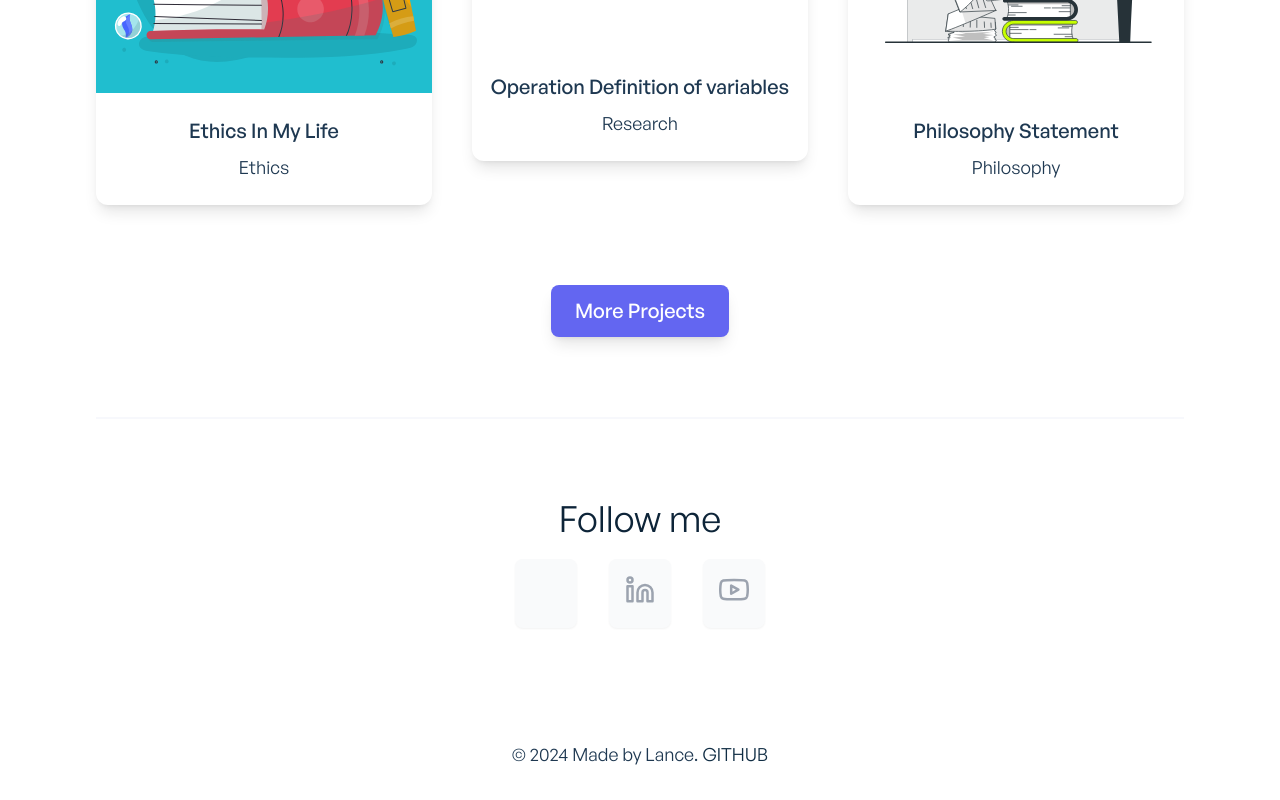
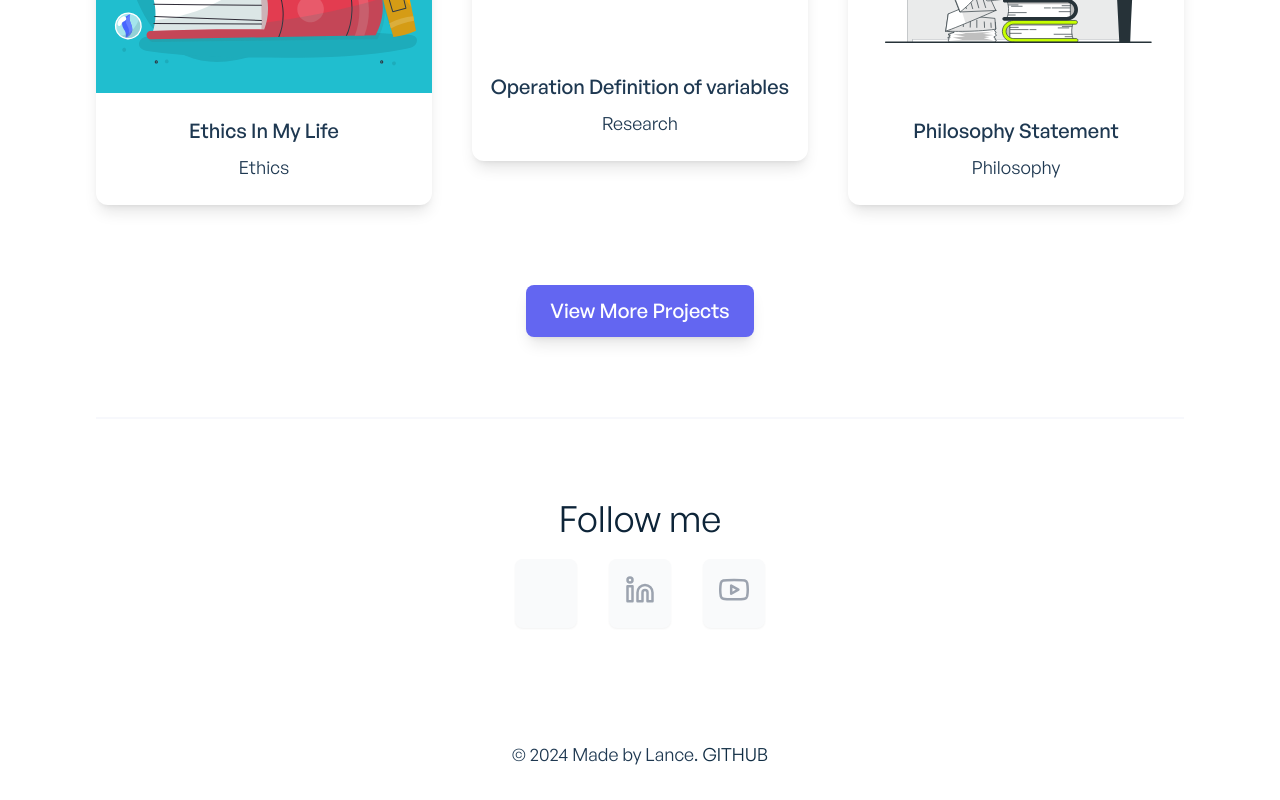
Before and after one commit to Blindtroop/portfolio-project, a React (Create React App) app: page / in a window 1280 px wide. Shown: the part 1772-2572 px from the top of the page. Built offline with nearby package versions, Linux system fonts and the light colour scheme; some icons are missing.

Commit message:
Fix:Updated the projects

```diff
--- a/src/pages/Home.jsx
+++ b/src/pages/Home.jsx
@@ -14,15 +14,19 @@ const Home = () => {
 			</ProjectsProvider>
 
 			<div className="mt-8 sm:mt-10 flex justify-center">
-				<Link
-					to="/projects"
-					className="font-general-medium flex items-center px-6 py-3 rounded-lg shadow-lg hover:shadow-xl bg-indigo-500 hover:bg-indigo-600 focus:ring-1 focus:ring-indigo-900 text-white text-lg sm:text-xl duration-300"
-					aria-label="More Projects"
-				>
-					<Button title="More Projects" />
-				</Link>
+  <a
+    href="https://drive.google.com/drive/folders/1URfdDAl6DgHw3rsus3pR_xmrD4dfzIT0?usp=drive_link"
+    target="_blank"
+    rel="noopener noreferrer"
+    className="font-general-medium flex items-center px-6 py-3 rounded-lg shadow-lg hover:shadow-xl bg-indigo-500 hover:bg-indigo-600 focus:ring-1 focus:ring-indigo-900 text-white text-lg sm:text-xl duration-300"
+    aria-label="More Projects"
+  >
+    View More Projects
+  </a>
+</div>
+
 			</div>
-		</div>
+
 	);
 };
 
```
